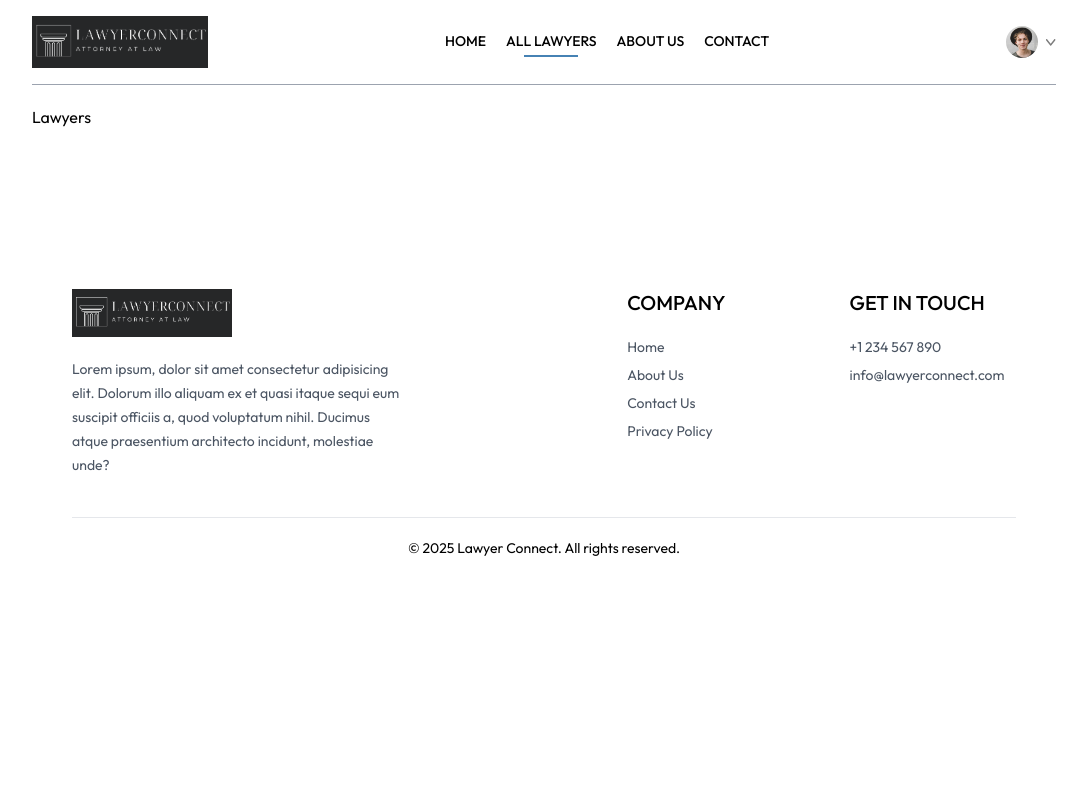
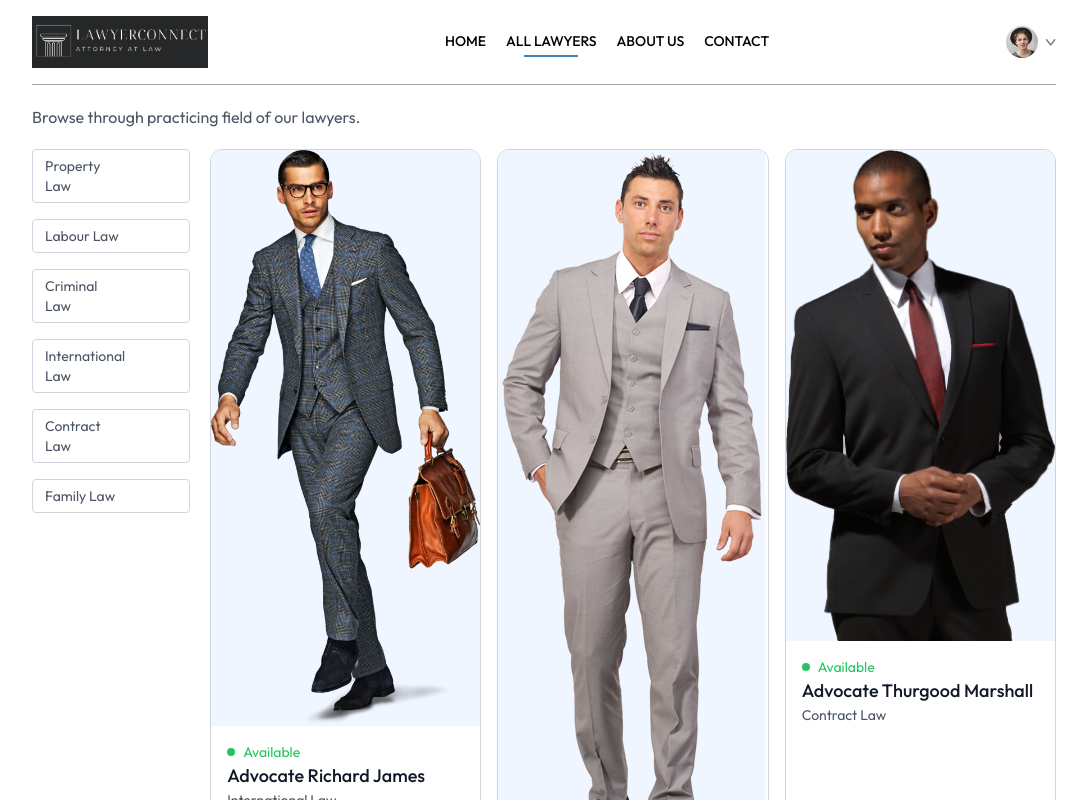
Before and after one commit to MandeepBasnet/SYP-LawyerConnect-, a React (Vite) app in the folder Frontend/: page /lawyers in a window 1280 px wide. Shown: the top 800 px of the page, without its empty margins (96-1183 px from the left). Built offline with nearby package versions, Linux system fonts and the light colour scheme; a web font is replaced by a local one.

Commit message:
Twelvth Commit

```diff
--- a/Frontend/src/components/NavigationBar.jsx
+++ b/Frontend/src/components/NavigationBar.jsx
@@ -14,7 +14,7 @@ const NavigationBar = () => {
 
   return (
     <div className="flex items-center justify-between text-sm py-4 mb-5 border-b border-b-gray-400">
-      <img className="w-44 cursor-pointer" src={assets.logo} alt="LawyerConnect Logo" />
+      <img onClick={()=>{navigate('/'); scrollTo(0, 0)}} className="w-44 cursor-pointer" src={assets.logo} alt="LawyerConnect Logo" />
       <ul className="hidden md:flex items-start gap-5 font-medium">
         <NavLink to='/'>
           <li className="py-1">HOME</li>
--- a/Frontend/src/context/AppContextProvider.jsx
+++ b/Frontend/src/context/AppContextProvider.jsx
@@ -1,3 +1,4 @@
+/* eslint-disable no-unused-vars */
 import React from 'react';
 import PropTypes from 'prop-types';
 import { AppContext, appContextValue } from './AppContext';
--- a/Frontend/src/main.jsx
+++ b/Frontend/src/main.jsx
@@ -1,7 +1,9 @@
+/* eslint-disable no-unused-vars */
 import { createRoot } from 'react-dom/client'
 import './index.css'
 import App from './App.jsx'
 import { BrowserRouter } from 'react-router-dom'
+import { AppContext } from './context/AppContext';
 import AppContextProvider from './context/AppContextProvider'
 
 
--- a/Frontend/src/pages/Lawyers.jsx
+++ b/Frontend/src/pages/Lawyers.jsx
@@ -1,8 +1,60 @@
-import React from 'react'
+/* eslint-disable no-unused-vars */
+import React, { useContext, useState, useEffect } from 'react'
+import { useNavigate, useParams } from 'react-router-dom'
+import { AppContext } from '../context/AppContext'
 
 const Lawyers = () => {
+
+  const { practice } = useParams()
+  const [filterLaw,setFilterLaw] = useState([])
+  const navigate = useNavigate()
+
+  const {lawyers} = useContext(AppContext)
+
+  const applyFilter = () => {
+    if (practice) {
+      setFilterLaw(lawyers.filter(law => law.practice === practice))
+    } else {
+      setFilterLaw(lawyers)
+    }
+  }
+
+  useEffect(() => {
+    applyFilter()
+  }, [lawyers, practice])
+
+  console.log(practice)
+
   return (
-    <div>Lawyers</div>
+    <div>
+      <p className='text-gray-600'>Browse through practicing field of our lawyers.</p>
+      <div className='flex flex-col sm:flex-row items-start gap-5 mt-5'>
+        <div className='flex flex-col gap-4 text-sm text-gray-600'>
+          <p onClick={() => practice === 'Property Law' ? navigate('/lawyers') : navigate('/lawyers/Property Law')} className={'w-[94vw] sm:w-auto pl-3 py-1.5 pr-16 border border-gray-300 rounded transition-all cursor-pointer ${practice === "Property Law" ? "bg-primary text-white" : ""}'}>Property Law</p>
+          <p onClick={() => practice === 'Labour Law' ? navigate('/lawyers') : navigate('/lawyers/Labour Law')} className={'w-[94vw] sm:w-auto pl-3 py-1.5 pr-16 border border-gray-300 rounded transition-all cursor-pointer ${practice === "Labour Law" ? "bg-primary text-white" : ""}'}>Labour Law</p>
+          <p onClick={() => practice === 'Criminal Law' ? navigate('/lawyers') : navigate('/lawyers/Criminal Law')} className={'w-[94vw] sm:w-auto pl-3 py-1.5 pr-16 border border-gray-300 rounded transition-all cursor-pointer ${practice === "Criminal Law" ? "bg-primary text-white" : ""}'}>Criminal Law</p>
+          <p onClick={() => practice === 'International Law' ? navigate('/lawyers') : navigate('/lawyers/International Law')} className={'w-[94vw] sm:w-auto pl-3 py-1.5 pr-16 border border-gray-300 rounded transition-all cursor-pointer ${practice === "International Law" ? "bg-primary text-white" : ""}'}>International Law</p>
+          <p onClick={() => practice === 'Contract Law' ? navigate('/lawyers') : navigate('/lawyers/Contract Law')} className={'w-[94vw] sm:w-auto pl-3 py-1.5 pr-16 border border-gray-300 rounded transition-all cursor-pointer ${practice === "Contract Law" ? "bg-primary text-white" : ""}'}>Contract Law</p>
+          <p onClick={() => practice === 'Family Law' ? navigate('/lawyers') : navigate('/lawyers/Family Law')} className={'w-[94vw] sm:w-auto pl-3 py-1.5 pr-16 border border-gray-300 rounded transition-all cursor-pointer ${practice === "Family Law" ? "bg-primary text-white" : ""}'}>Family Law</p>
+        </div>
+        <div className='w-full grid grid-cols-auto gap-4 gap-y-6'>
+          {
+            filterLaw.map((item, index) => (
+              <div onClick={() => navigate(`/appointment/${item._id}`)} className='border border-gray-300 rounded-xl overflow-hidden cursor-pointer hover:translate-y-[-10px] transition-all duration-500' key={index}>
+                <img className='bg-blue-50' src={item.image} alt="" />
+                <div className='p-4'>
+                  <div className='flex items-center gap-2 text-sm text-center text-green-500'>
+                    <p className='w-2 h-2 rounded-full bg-green-500'></p><p>Available</p>
+                  </div>
+                  <p className='text-gray-900 text-lg font-medium'>{item.name}</p>
+                  <p className='text-gray-600 text-sm '>{item.practice}</p>
+                </div>
+              </div>
+            ))
+          }
+        </div>
+      </div>
+    </div>
   )
 }
 
```
